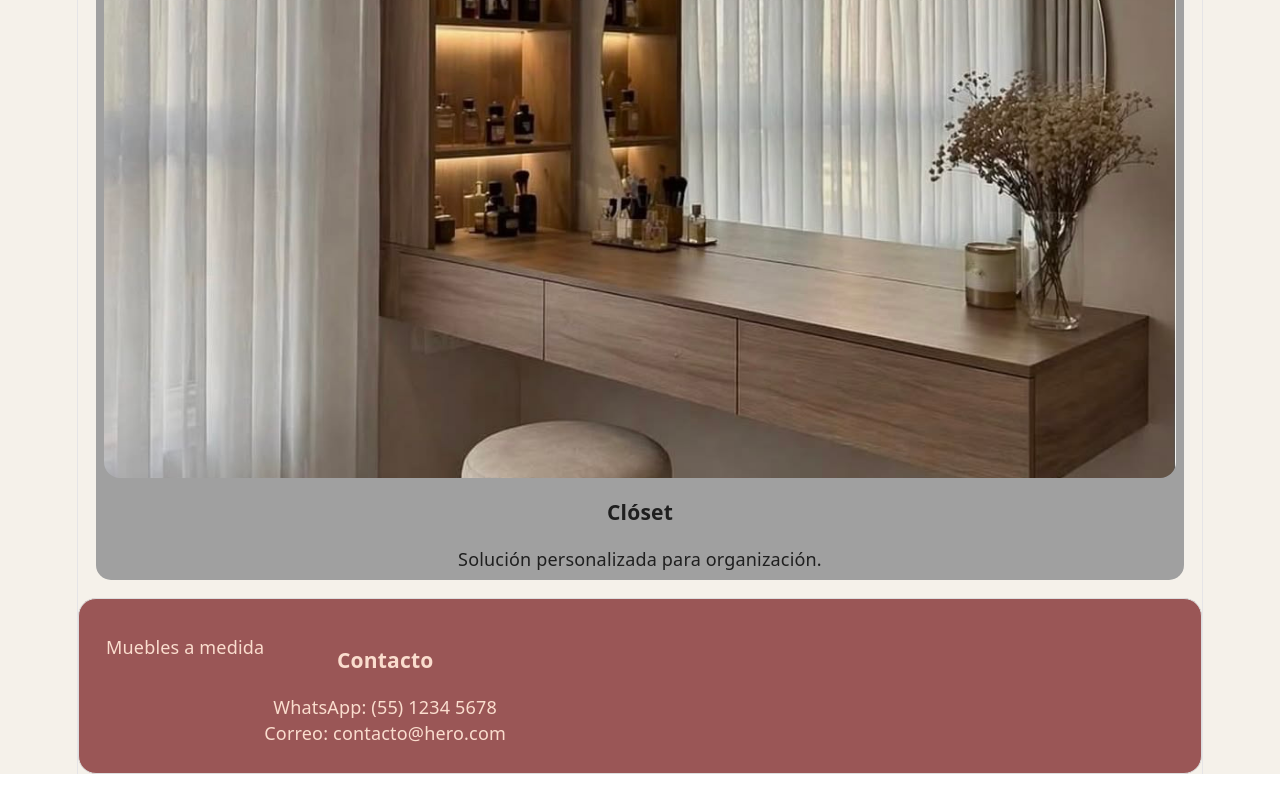
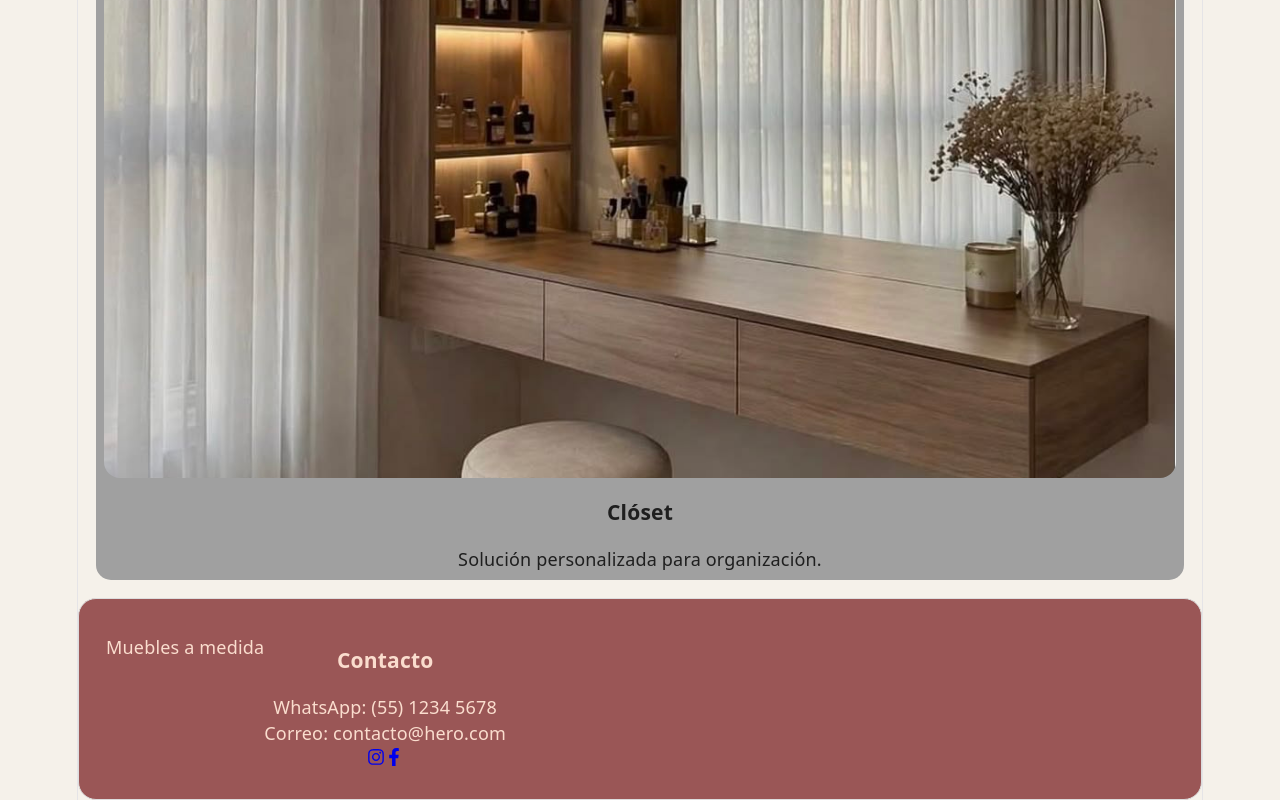
Before and after one commit to o0VanFanel0o/catalogo-muebles, a React (Vite) app: page / in a window 1280 px wide. Shown: the part 4889-5689 px from the top of the page. Before the commit the page ends 5663 px from the top, so only its background shows below. Built offline with nearby package versions, Linux system fonts and the light colour scheme.

Commit message:
Add react-icons dependency and enhance Footer component with social media links

```diff
--- a/package.json
+++ b/package.json
@@ -12,7 +12,8 @@
   "dependencies": {
     "openai": "^6.46.0",
     "react": "^19.2.7",
-    "react-dom": "^19.2.7"
+    "react-dom": "^19.2.7",
+    "react-icons": "^5.7.0"
   },
   "devDependencies": {
     "@eslint/js": "^10.0.1",
--- a/src/components/Footer.jsx
+++ b/src/components/Footer.jsx
@@ -1,4 +1,5 @@
 import '../styles/Footer.css'
+import { FaInstagram, FaFacebookF, FaWhatsapp } from 'react-icons/fa'
 
 function Footer() {
     return (
@@ -12,6 +13,12 @@ function Footer() {
           <h3 className="footer__title">Contacto</h3>
           <p className="footer__whats">WhatsApp: (55) 1234 5678</p>
           <p className="footer__mail">Correo: contacto@hero.com</p>
+          <a href="https://www.instagram.com/tu_usuario" target="_blank" rel="noreferrer">
+            <FaInstagram />
+          </a>
+          <a href="https://www.facebook.com/tu_usuario" target="_blank" rel="noreferrer">
+            <FaFacebookF/>
+          </a>
         </div>
       </footer>
     )
```
Also changed, not shown: 1 other file (tests, documents, lock files or other folders).
